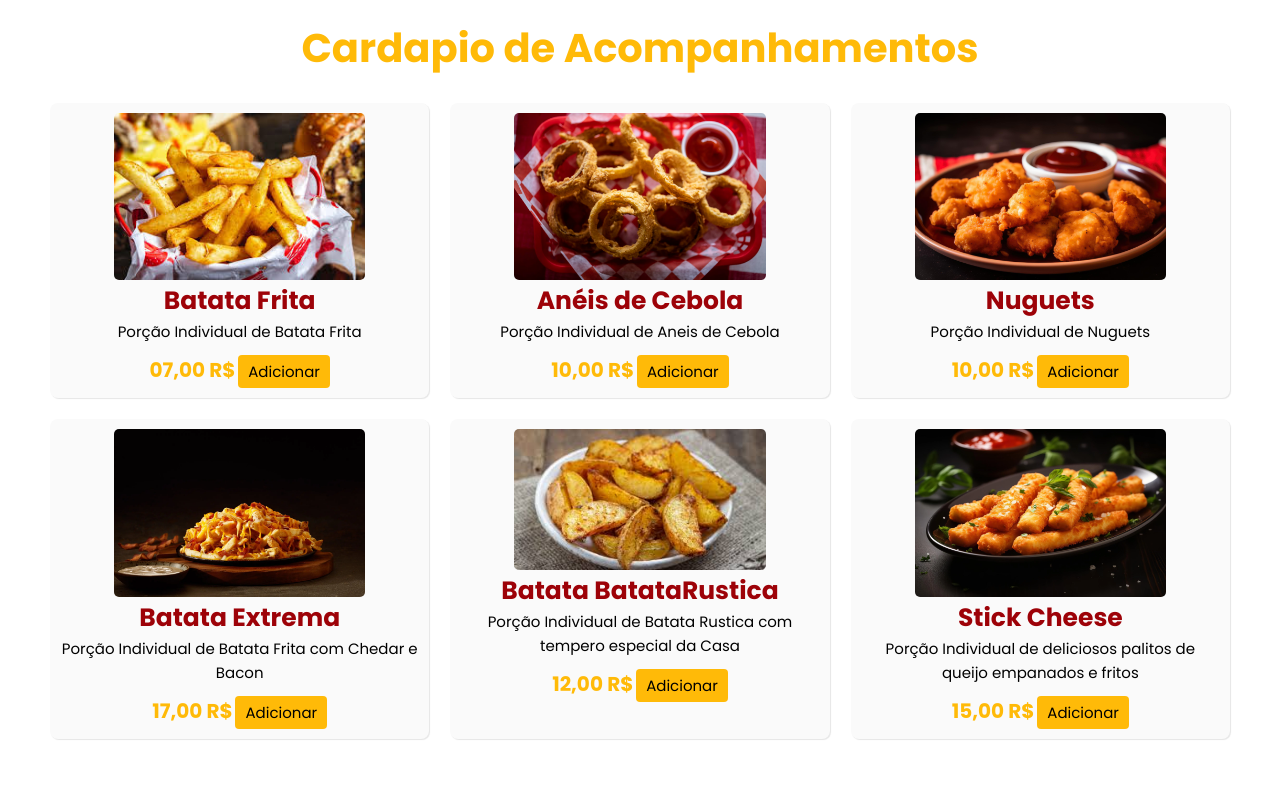
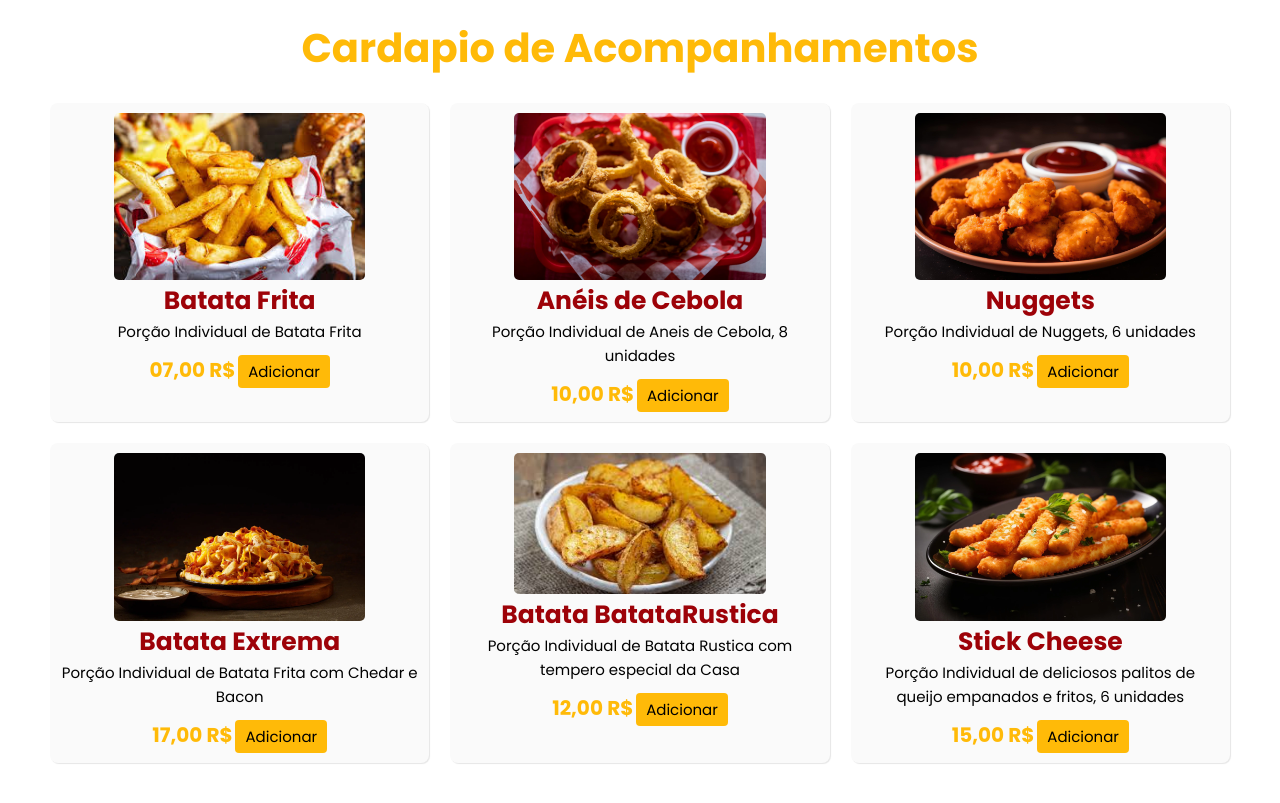
Before and after one commit to RogherSoares/Fastfood, a plain HTML site: page index.html in a window 1280 px wide. Shown: the part 2821-3624 px from the top of the page. Drawn offline with Linux system fonts and the light colour scheme.

Commit message:
corrigindo algumas palavras e nomes

```diff
--- a/index.html
+++ b/index.html
@@ -186,16 +186,16 @@
                         <img src="img/OnionRing.avif">
                     </figure>
                     <h3>Anéis de Cebola</h3>
-                    <p>Porção Individual de Aneis de Cebola</p> <br>
+                    <p>Porção Individual de Aneis de Cebola, 8 unidades</p> <br>
                     <span class="preco">10,00 R$</span>
                     <button class="adicionar">Adicionar</button>
                 </div>
                 <div class="produto">
                     <figure>
-                        <img src="img/NuguetsFrango.jpg">
+                        <img src="img/NuggetsFrango.jpg">
                     </figure>
-                    <h3>Nuguets</h3>
-                    <p>Porção Individual de Nuguets</p> <br>
+                    <h3>Nuggets</h3>
+                    <p>Porção Individual de Nuggets, 6 unidades</p> <br>
                     <span class="preco">10,00 R$</span>
                     <button class="adicionar">Adicionar</button>
                 </div>
@@ -222,7 +222,7 @@
                         <img src="img/StickCheese.webp">
                     </figure>
                     <h3>Stick Cheese</h3>
-                    <p>Porção Individual de deliciosos palitos de queijo empanados e fritos</p> <br>
+                    <p>Porção Individual de deliciosos palitos de queijo empanados e fritos, 6 unidades</p> <br>
                     <span class="preco">15,00 R$</span>
                     <button class="adicionar">Adicionar</button>
                 </div>
```
Also changed, not shown: img/NuggetsFrango.jpg (renamed from img/NuguetsFrango.jpg).
